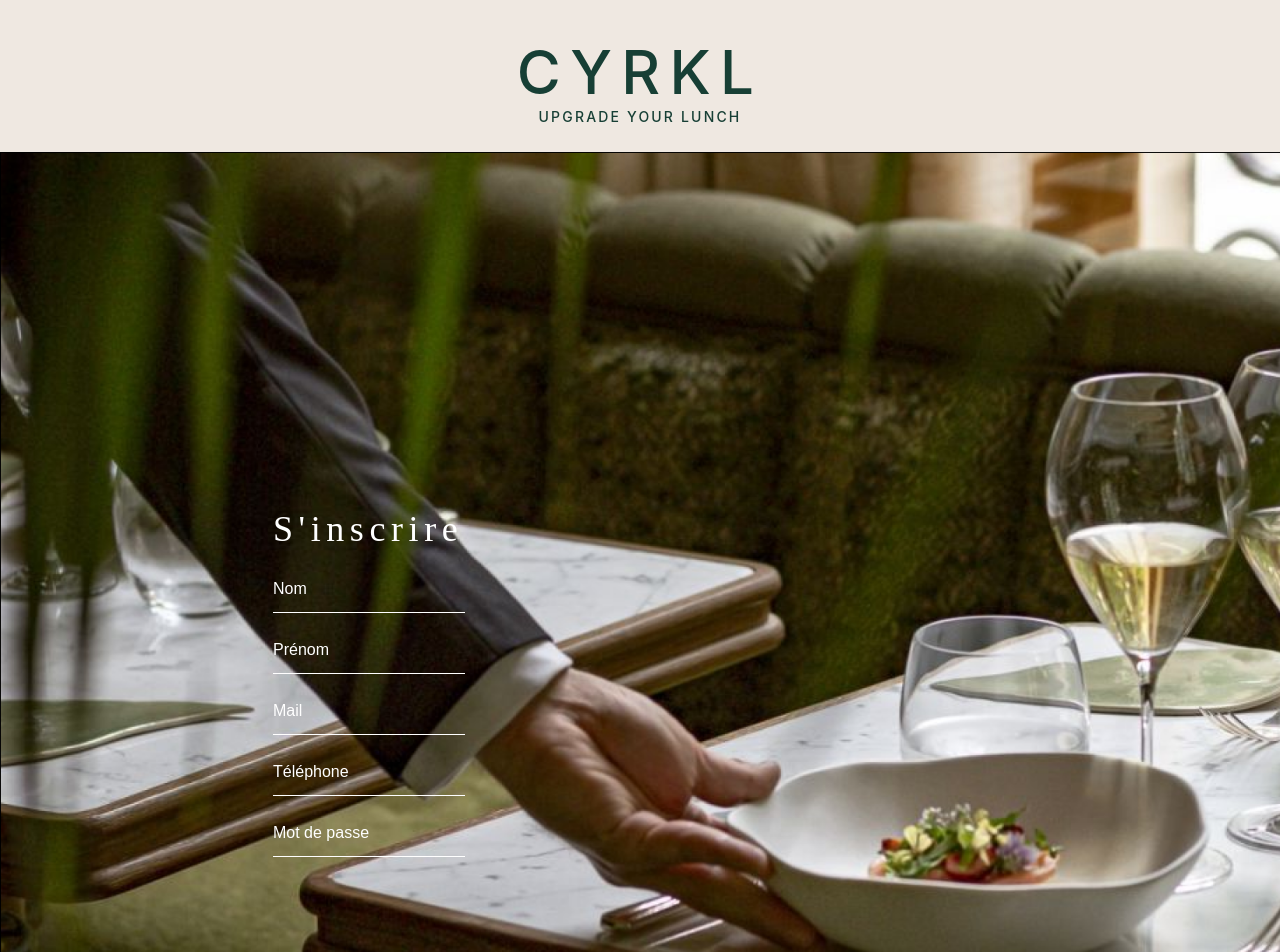
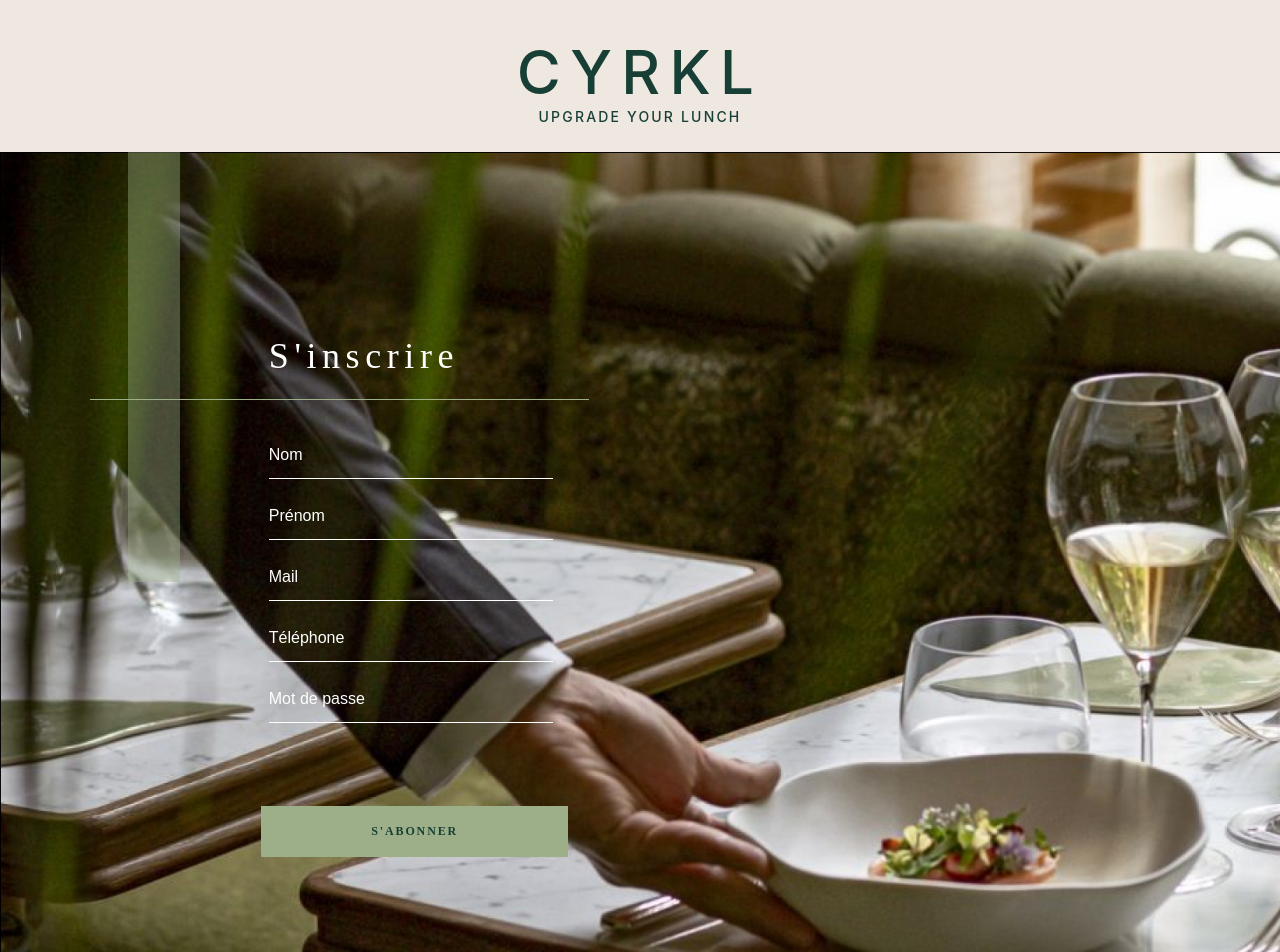
Before and after one commit to CyrklProject/front, a React (Create React App) app: page /Registration in a window 1280 px wide. Built offline with nearby package versions, Linux system fonts and the light colour scheme.

Commit message:
form and styled background

```diff
--- a/src/Pages/Registration.css
+++ b/src/Pages/Registration.css
@@ -16,30 +16,42 @@
     justify-content: center;
 }
 
+.color-block{
+    position: absolute;
+    width: 52px;
+    height: 430px;
+    left: 10%;
+    top:0%;
+    background: rgba(156, 175, 136, 0.4);
+}
+
 .registration-title{
+    border-bottom: 1px solid #9CAF88;
     position: absolute;
-width: 310px;
+    width: 25%;
     height: 87px;
-left: 273px;
-top: 333px;
+    left: 7%;
+    top: 20%;
     font-family: 'Playfair Display';
     font-style: normal;
     font-weight: 500;
     font-size: 36px;
     line-height: 48px;
     display: flex;
-align-items: center;
-text-align: center;
+    padding-left: 14%;
     letter-spacing: 0.155em;
     color: #FFFFFF;
+    align-items: center;
 }
 
 .registration-form{
     position: absolute;
     display: flex;
-    left: 273px;
-    top: 400px;
-
+    left: 12%;
+    top: 30%;
+    padding-left: 9%;
+    padding-top: 2%;
+    flex-direction: column;
 }
 
 .input{
@@ -53,9 +65,16 @@
     padding-left: 0;
     margin-top: 15px;
     display: flex;
+    width: 140%;
 }
 
 ::placeholder{
     font-size: larger;
     color: #FFFFFF;
 }
+
+.button{
+    margin-top: 27%;
+    left: 35%;
+    width: 100%;
+}
--- a/src/Pages/Registration.js
+++ b/src/Pages/Registration.js
@@ -1,18 +1,36 @@
 import React, { useState } from 'react';
 import './Registration.css';
 import Banner from '../components/Banner/Banner';
+import Button from '../components/Button/Button';
 
 export default function Registration() {
   const [name, setName] = useState('');
+  const [firstname, setFirstname] = useState('');
+  const [mail, setMail] = useState('');
+  const [telephone, setTelephone] = useState('');
+  const [mdp, setMdp] = useState('');
 
   const handleName = (e) => {
     setName(e.target.value);
   };
 
+  const handleFirstname = (e) => {
+    setFirstname(e.target.value);
+  };
+  const handleMail = (e) => {
+    setMail(e.target.value);
+  };
+  const handleTelephone = (e) => {
+    setTelephone(e.target.value);
+  };
+  const handleMdp = (e) => {
+    setMdp(e.target.value);
+  };
   return (
     <div className="registration-body">
       <Banner />
       <div className="registration-background">
+        <div className="color-block"></div>
         <div className="registration-title">S&apos;inscrire</div>
         <div className="registration-form">
           <form>
@@ -24,34 +42,35 @@
               placeholder="Nom"
             />
             <input
-              onChange={handleName}
+              onChange={handleFirstname}
               className="input"
-              value={name}
+              value={firstname}
               type="text"
               placeholder="Prénom"
             />
             <input
-              onChange={handleName}
+              onChange={handleMail}
               className="input"
-              value={name}
+              value={mail}
               type="text"
               placeholder="Mail"
             />
             <input
-              onChange={handleName}
+              onChange={handleTelephone}
               className="input"
-              value={name}
+              value={telephone}
               type="text"
               placeholder="Téléphone"
             />
             <input
-              onChange={handleName}
+              onChange={handleMdp}
               className="input"
-              value={name}
+              value={mdp}
               type="text"
               placeholder="Mot de passe"
             />
           </form>
+          <Button />
         </div>
       </div>
     </div>
```
Lines whose indentation alone changed are shown as unchanged.
